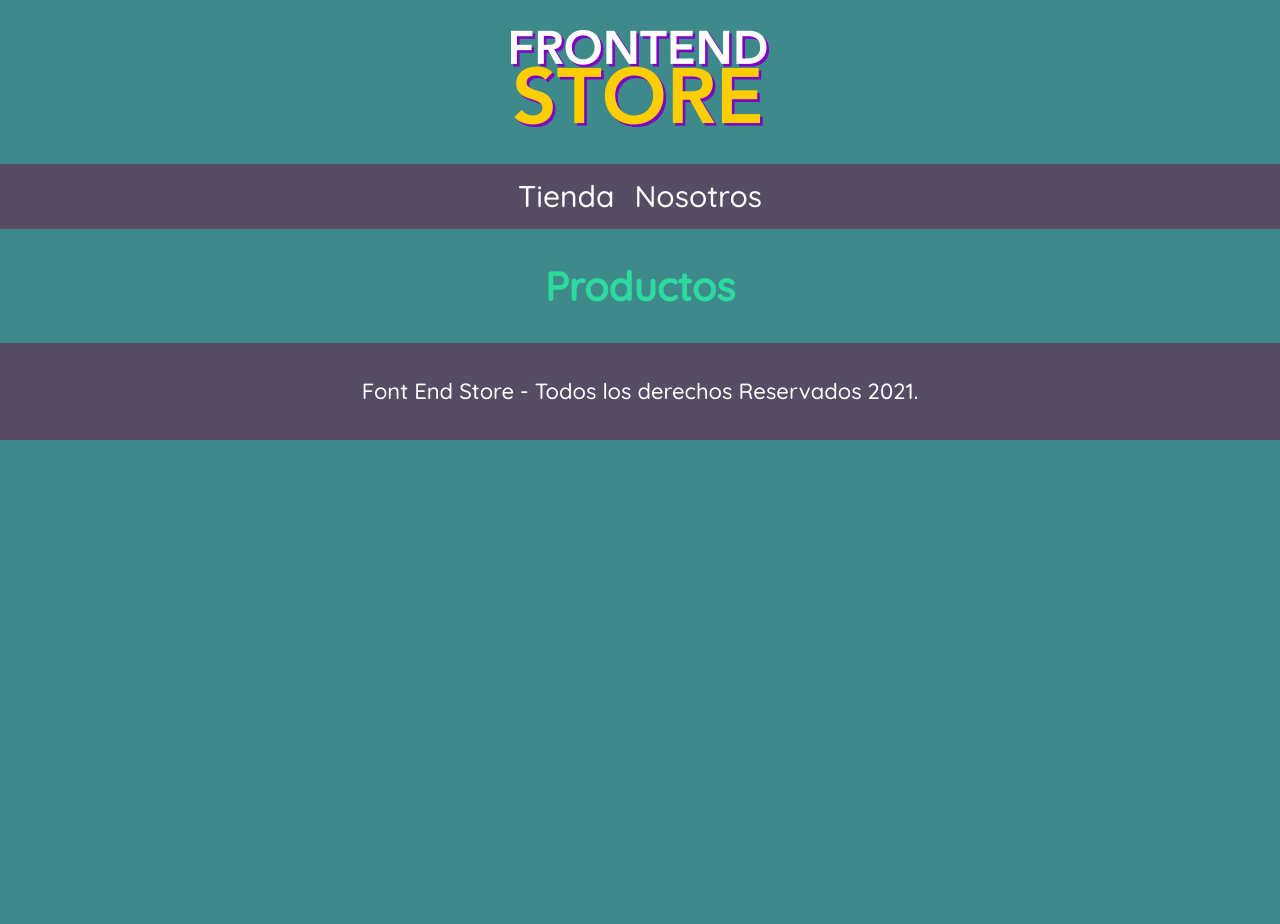
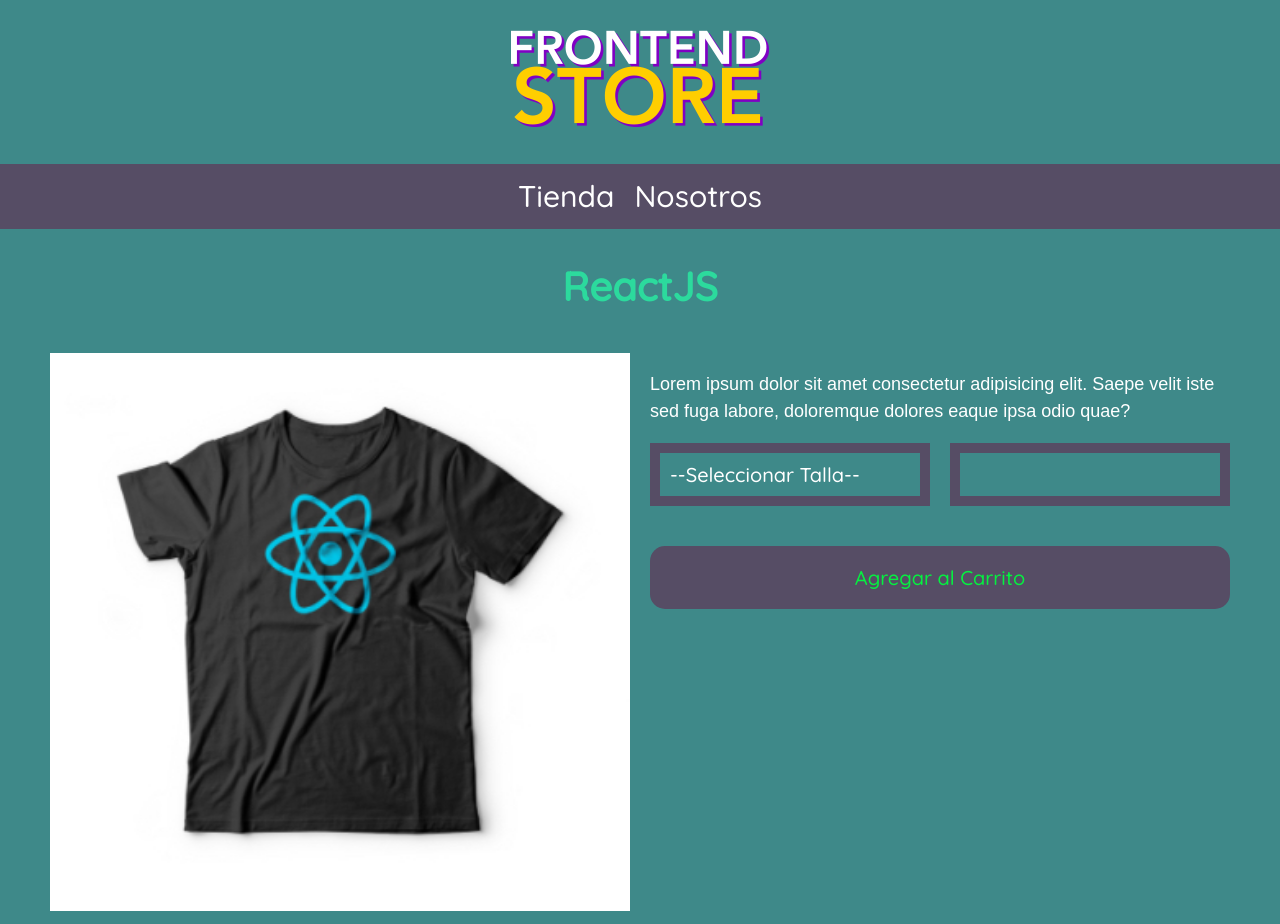
Before and after one commit to MaximilianoHitter/FrontEndStore, a plain HTML site: page producto.html in a window 1280 px wide. Shown: the top 924 px of the page. Before the commit the page ends 800 px from the top, so only its background shows below. Drawn offline with Linux system fonts and the light colour scheme.

Commit message:
ultimos cambios

```diff
--- a/productos.html
+++ b/producto.html
@@ -26,7 +26,24 @@
     </nav>
 
     <main class="contenedor">
-        <h1>Productos</h1>
+        <h1>ReactJS</h1>
+        <div class="camisa">
+            <img class="camisa__imagen" src="img/3.jpg" alt="Camisa ReactJS">
+            <div class="camisa__contenido">
+                <p>Lorem ipsum dolor sit amet consectetur adipisicing elit. Saepe velit iste sed fuga labore, doloremque dolores eaque ipsa odio quae?</p>
+                <form class="formulario" action="#" method="post">
+                    <select class="formulario__campo select" name="select">
+                        <option disabled selected>--Seleccionar Talla--</option>
+                        <option value="chica">Chica</option>
+                        <option value="mediana">Mediana</option>
+                        <option value="grande">Grande</option>
+                    </select>
+                    <input class="formulario__campo cantidad" type="number" min="1" step="1">
+                    <input class="formulario__submit" type="submit" value="Agregar al Carrito">
+                </form>
+            </div>
+        </div>
+
     </main>
 
     <footer class="footer">
--- a/styles.css
+++ b/styles.css
@@ -38,12 +38,12 @@ a {
 }
 
 img {
-    max-width: 100%;
+    width: 100%;
 }
 
 .contenedor {
     max-width: 120rem;
-    /* width: min( 120rem, 80%); */
+    /* width: min( 80%, 120rem); */
     margin: 0 auto;
 }
 
@@ -262,3 +262,102 @@ h3 {
     /* text-transform: uppercase; */
     font-size: 2rem;
 }
+
+
+/*Producto*/
+
+.camisa {
+    display: grid;
+    grid-template-rows: repeat(2, auto);
+    padding: 1rem;
+}
+
+@media (min-width: 768px) {
+    .camisa {
+        display: grid;
+        grid-template-columns: repeat(2, 1fr);
+        column-gap: 2rem;
+    }
+}
+
+.camisa__imagen {
+    grid-row: 1 / 2;
+}
+
+@media (min-width: 768px) {
+    .camisa__imagen {
+        grid-column: 1 / 2;
+    }
+}
+
+.formulario {
+    display: grid;
+    grid-template-rows: repeat(2, auto);
+    gap: 2rem;
+}
+
+@media (min-width: 768px) {
+    .formulario {
+        grid-template-columns: repeat(2, 1fr);
+        gap: 2rem;
+    }
+}
+
+@media (max-width: 767px) {
+    .select {
+        grid-row: 1 / 2;
+    }
+}
+
+@media (min-width: 768px) {
+    .select {
+        grid-column: 1 / 2;
+    }
+}
+
+@media (max-width: 767px) {
+    .cantidad {
+        grid-row: 2 / 3;
+    }
+}
+
+@media (min-width: 768px) {
+    .cantidad {
+        grid-column: 2 / 3;
+    }
+}
+
+.formulario__campo {
+    border: 1rem solid #564D65;
+    background-color: transparent;
+    color: white;
+    font-size: 2rem;
+    font-family: var(--font);
+    padding: 1rem;
+    appearance: none;
+}
+
+.formulario__submit {
+    background-color: #564D65;
+    border: none;
+    color: #05F140;
+    font-size: 2rem;
+    font-family: var(--font);
+    padding: 2rem;
+    border-radius: 1.5rem;
+    transition: color 1s ease;
+    transition: background-color 1s ease;
+    grid-row: 3 / 4;
+}
+
+@media (min-width: 768px) {
+    .formulario__submit {
+        grid-column: 1 / 3;
+    }
+}
+
+.formulario__submit:hover {
+    cursor: pointer;
+    background-color: #2CDA9D;
+    color: #564D65;
+}
```
